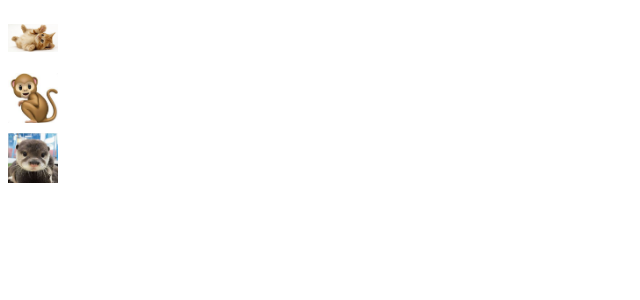
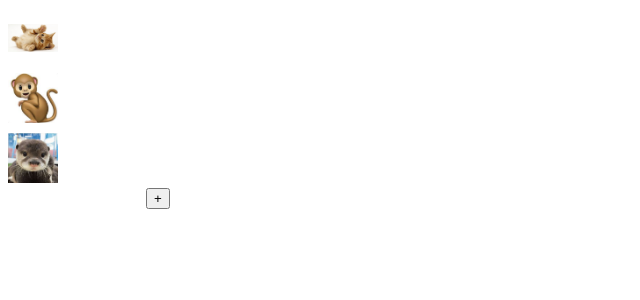
Before and after one commit to judydev/emojist, a React (Create React App) app: page / in a window 1280 px wide. Shown: the top 300 px of the page, without its empty margins (0-640 px from the left). Built offline with nearby package versions, Linux system fonts and the light colour scheme.

Commit message:
update: upload image, add new image to localStorage

```diff
--- /dev/null
+++ b/src/AddImage.tsx
@@ -0,0 +1,17 @@
+import React, { useRef } from 'react';
+
+export function AddImage(props:any){
+    const ref = useRef<HTMLInputElement>(null);
+
+    return(
+        <div className='add-image'>
+            <input type='file' accept='image/*' onChange={props.onAddImage} ref={ref} hidden />
+            <button onClick={()=>{
+                console.log('ref',ref);
+                if(ref.current){
+                    ref.current.click();
+                }
+            }}>+</button>
+        </div>
+    )
+}
--- a/src/App.tsx
+++ b/src/App.tsx
@@ -1,19 +1,53 @@
-import React from 'react';
+import React, { SyntheticEvent, useEffect, useState } from 'react';
+import { AddImage } from './AddImage';
 import './App.css';
 import cat from './assets/cat.jpeg';
 import monkey from './assets/monkey.jpeg';
 import otter from './assets/otter.jpeg';
 import { EmojiWithTooltip } from './EmojiWithTooltip';
+import { readImage } from './utils/readImage';
 
 function App() {
-  const list = [cat, monkey, otter];
+  let list = [cat, monkey, otter];
+  const storage = localStorage.getItem('emojis');
+  if(storage){
+    list = [...list,storage]
+  }
+
+  const [emojis,setEmojis] = useState(list);
+
+  useEffect(()=>{
+    console.log('onMounted',localStorage)
+  },[])
+
   return (
     <div className="App">
-      {list.map(image => (
-        <EmojiWithTooltip image={image} />
-      ))}
+      {
+        emojis.map((image:string, index:number)=>(
+          <div key={'emoji-'+index}>
+            <EmojiWithTooltip image={image} />
+          </div>
+        ))
+      }
+      <AddImage onAddImage={onAddImage} />
     </div>
   );
+
+  function onAddImage(event:SyntheticEvent) {
+    const files = (event.target as HTMLInputElement).files;
+    if(files){
+      const file = files[0];
+
+      console.log('onAddImage',file,typeof file);
+      readImage(file, (img:any)=>{
+        console.log('callback',img)
+        // add as json?
+        localStorage.setItem('emojis',img);
+        setEmojis([...emojis,img]);
+      })
+    }
+  }
 }
 
+
 export default App;
--- /dev/null
+++ b/src/utils/readImage.js
@@ -0,0 +1,12 @@
+export function readImage(file, callback) {
+  const reader = new FileReader();
+
+  reader.addEventListener("load", function () {
+    // convert image file to base64 string
+    callback(reader.result);
+  }, false);
+
+  if (file) {
+    reader.readAsDataURL(file);
+  }
+}
```
Also changed, not shown: public/doge.png (deleted), 1 other file (tests, documents, lock files or other folders).
